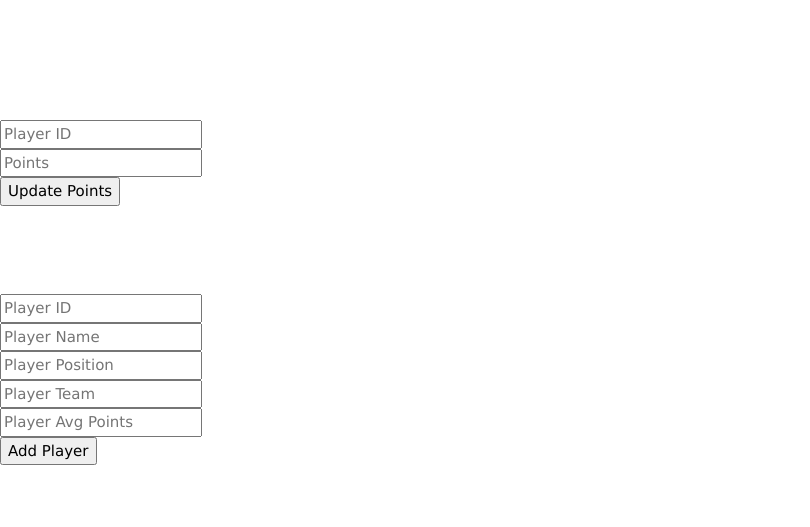
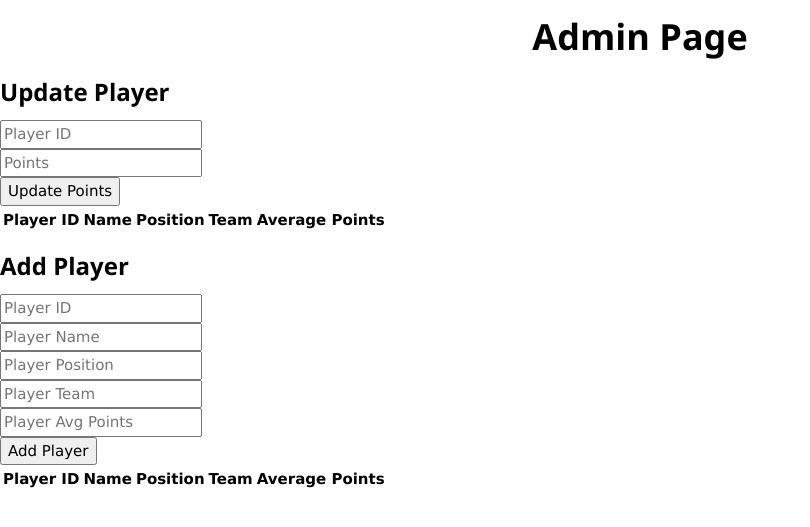
Before and after one commit to dolojimz/databaseProject, a PHP site: page /databaseProject/consoleAdd.php in a window 1280 px wide. Shown: the top 527 px of the page, without its empty margins (0-810 px from the left). Run offline with PHP 8.4, Linux system fonts and the light colour scheme; lists and menus that the app fills with data are empty.

Commit message:
Added styling

```diff
--- a/views/consoleAdd.php
+++ b/views/consoleAdd.php
@@ -33,9 +33,9 @@ body, html {height: 100%}
 }
 </style> -->
 
-<div class="bgimg w3-display-container w3-animate-opacity w3-text-white">
+<div class="bgimg w3-display-container w3-animate-opacity ">
     <h1 align="center"><b>Admin Page</b></h1>
-    <div class="container3">
+    <div class="container4">
   <div class="row">
       <div class="column">
           <h3><b>Update Player</b></h3>
--- a/views/consoleUpdate.php
+++ b/views/consoleUpdate.php
@@ -32,9 +32,9 @@ body, html {height: 100%}
 }
 </style> -->
 
-<div class="bgimg w3-display-container w3-animate-opacity w3-text-white">
+<div class="bgimg w3-display-container w3-animate-opacity">
     <h1 align="center"><b>Admin Page</b></h1>
-    <div class="container3">
+    <div class="container4">
   <div class="row">
       <div class="column">
           <h3><b>Update Player</b></h3>
--- a/views/indexID.php
+++ b/views/indexID.php
@@ -33,7 +33,7 @@ body, html {height: 100%}
 }
 </style> -->
 
-<div class="bgimg w3-display-container w3-animate-opacity w3-text-white">
+<div class="bgimg w3-display-container w3-animate-opacity">
     <h1 align="center"><b>Hello  <?php echo $_SESSION['username']; ?></b></h1>
     <div class="container3">
   <div class="row">
--- a/views/indexPos.php
+++ b/views/indexPos.php
@@ -32,7 +32,7 @@ body, html {height: 100%}
 }
 </style> -->
 
-<div class="bgimg w3-display-container w3-animate-opacity w3-text-white">
+<div class="bgimg w3-display-container w3-animate-opacity">
     <h1 align="center"><b>Hello  <?php echo $_SESSION['username']; ?></b></h1>
     <div class="container3">
   <div class="row">
```
